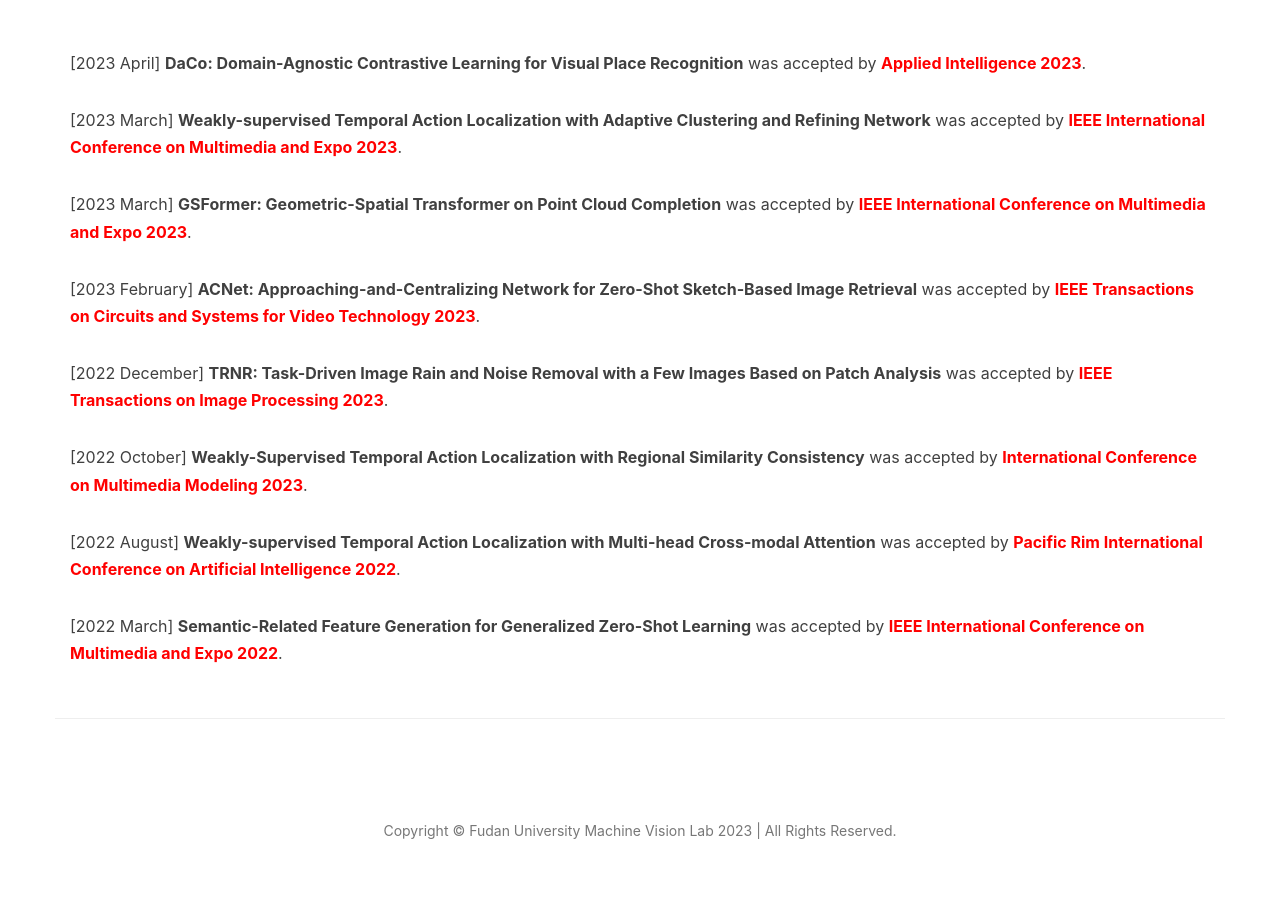
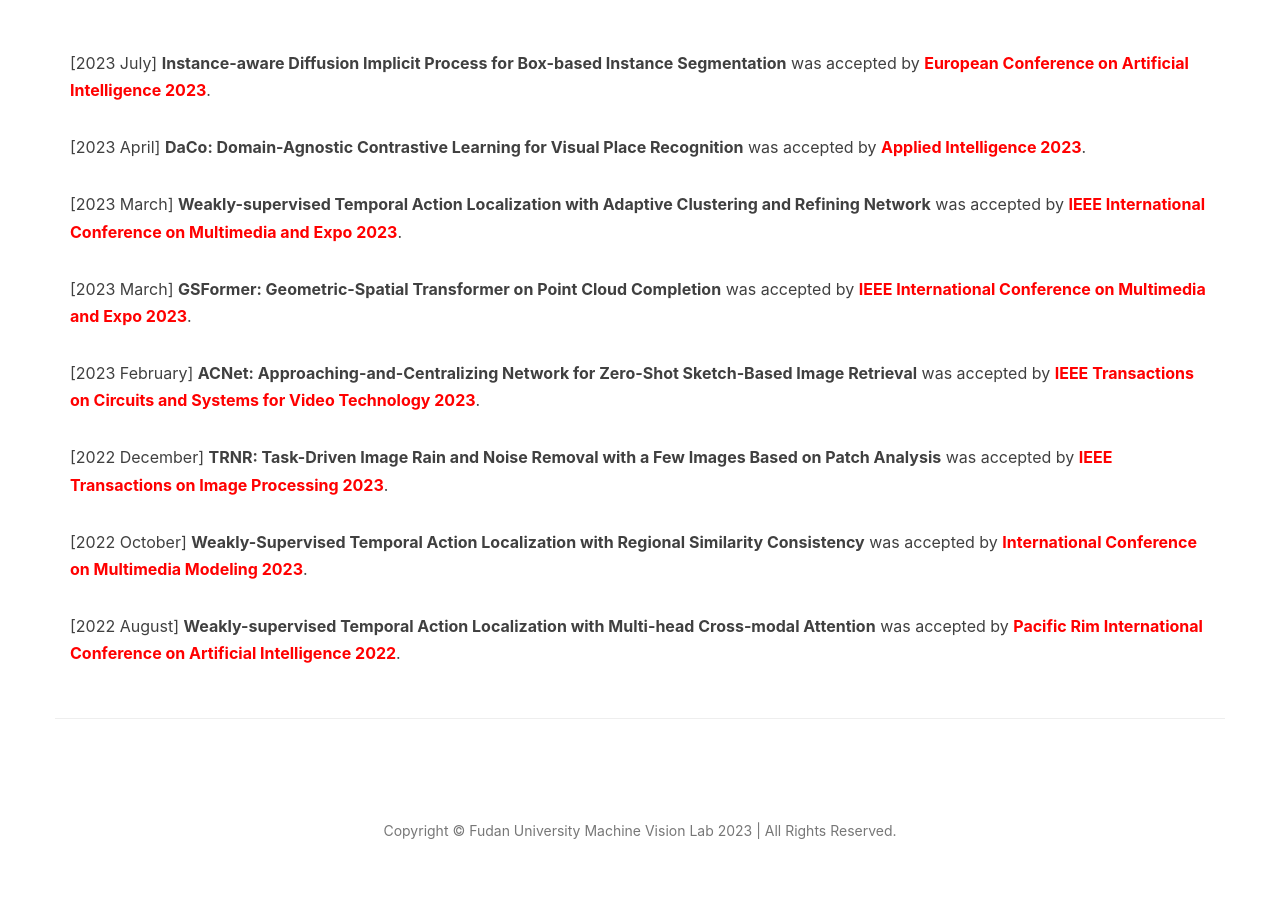
Before and after one commit to lunatics123/lunatics123.github.io, a Jekyll site: the page built from index.html, in a window 1280 px wide. Shown: the part 418-1325 px from the top of the page. Built offline with Jekyll 4.4.1, drawn with Linux system fonts in a browser that asks for light colours; comment, search, counter and statistics services are not loaded.

Commit message:
Update news about publications of ECAI

```diff
--- a/index.html
+++ b/index.html
@@ -6,6 +6,10 @@
 
 <section>
     <div class="container">
+        <p>[2023 July] <b>Instance-aware Diffusion Implicit Process for Box-based Instance Segmentation</b>
+            was accepted by <span style="color:#FF0000;font-weight:bold;">European Conference on Artificial Intelligence 2023</span>.
+        </p>
+
         <p>[2023 April] <b>DaCo: Domain-Agnostic Contrastive Learning for Visual Place Recognition</b>
             was accepted by <span style="color:#FF0000;font-weight:bold;">Applied Intelligence 2023</span>.
         </p>
@@ -34,10 +38,6 @@
         <p>[2022 August] <b>Weakly-supervised Temporal Action Localization with Multi-head Cross-modal Attention</b>
             was accepted by <span style="color:#FF0000;font-weight:bold;">Pacific Rim International Conference on Artificial Intelligence 2022</span>.
         </p>
-
-        <p>[2022 March] <b>Semantic-Related Feature Generation for Generalized Zero-Shot Learning</b>
-            was accepted by <span style="color:#FF0000;font-weight:bold;">IEEE International Conference on Multimedia and Expo 2022</span>.
-        </p>
     </div>
 </section>
 <hr>
```
